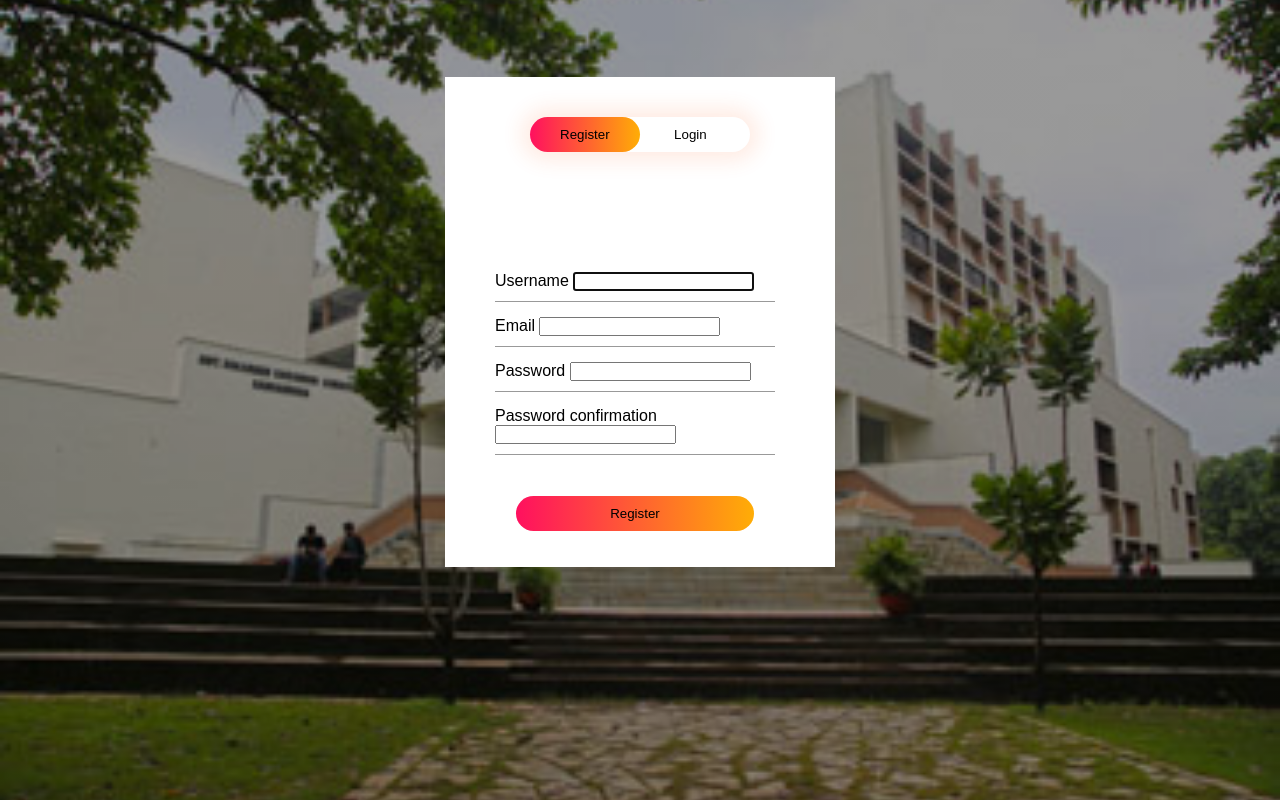
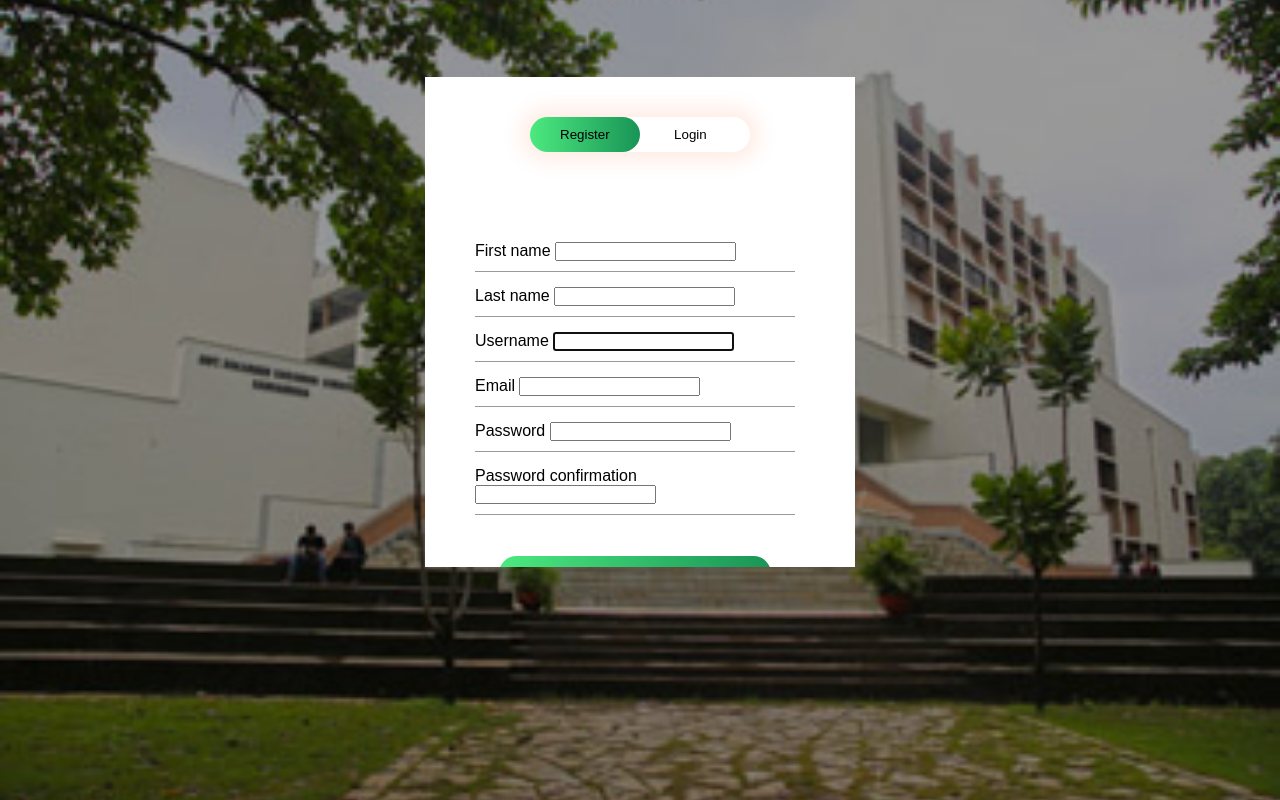
Before and after one commit to aniket500/MIP-sem-6, a Django app: page /register/ in a window 1280 px wide. Run offline with Django 3.2, Linux system fonts and the light colour scheme.

Commit message:
added first & last name

```diff
--- a/users/forms.py
+++ b/users/forms.py
@@ -7,4 +7,4 @@
 
     class Meta:
         model = User
-        fields = ['username', 'email', 'password1', 'password2']
+        fields = ['first_name', 'last_name', 'username', 'email', 'password1', 'password2']
--- a/users/templates/register.html
+++ b/users/templates/register.html
@@ -119,7 +119,7 @@
     </style>
     <head>
         <title>Somaiya Quora login</title>
-        <link rel="stylesheet" type="text/css" href="{% static 'static/css/login.css' %}">
+        <!-- <link rel="stylesheet" type="text/css" href="{% static 'static/css/login.css' %}"> -->
     </head>
     <body>
         <div class="hero">
@@ -136,6 +136,14 @@
                 {% block content %}
                 <form id="login" method="POST" class="input-group">
                     {% csrf_token %}
+                    <div type="text" class="input-field" placeholder="FirstName" required>
+                        {{form.first_name.label}}
+                        {{form.first_name}}
+                    </div>
+                    <div type="text" class="input-field" placeholder="LastName" required>
+                        {{form.last_name.label}}
+                        {{form.last_name}}
+                    </div>
                     <div type="text" class="input-field" placeholder="User Id" required>
                         {{form.username.label}}
                         {{form.username}}
```
Also changed, not shown: db.sqlite3.
